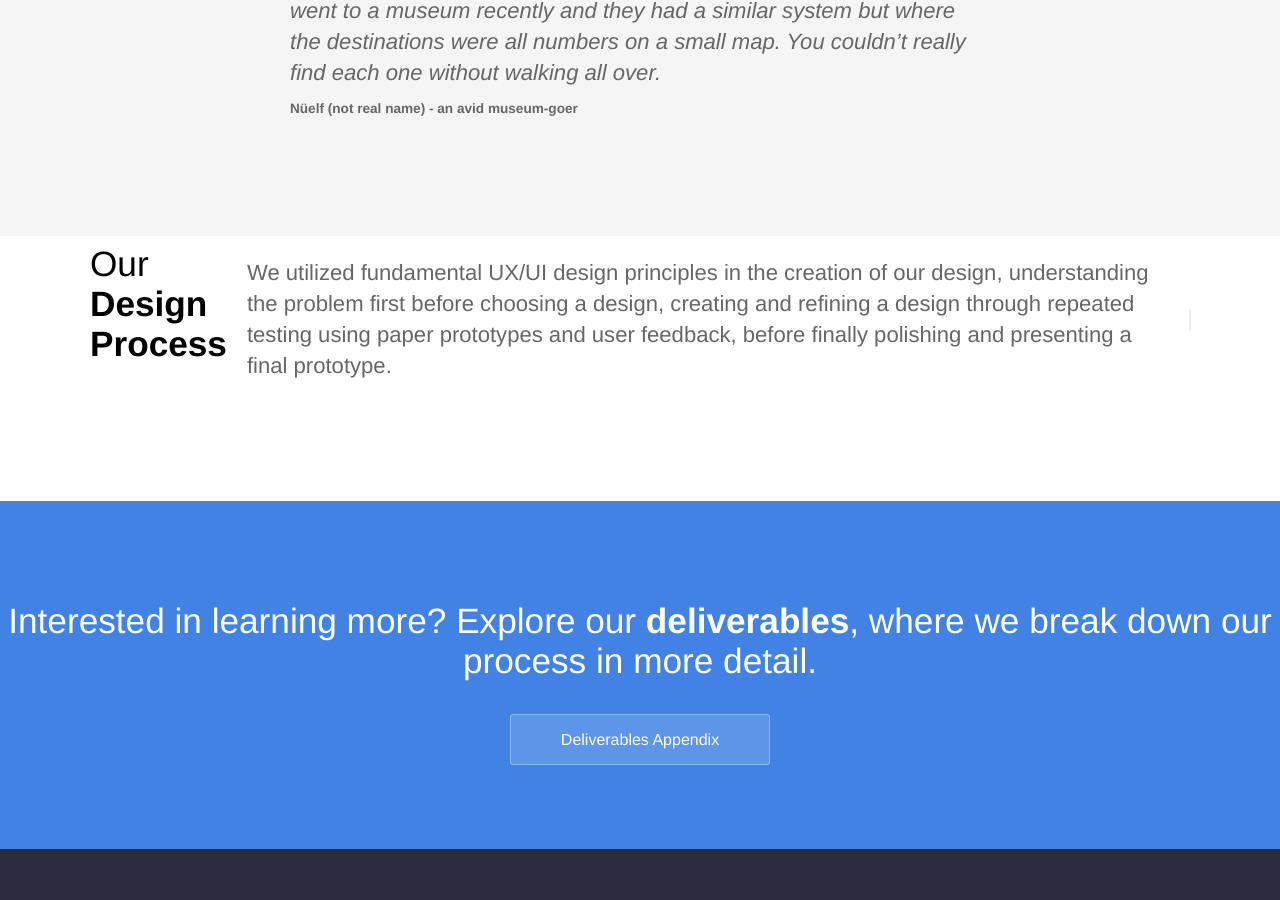
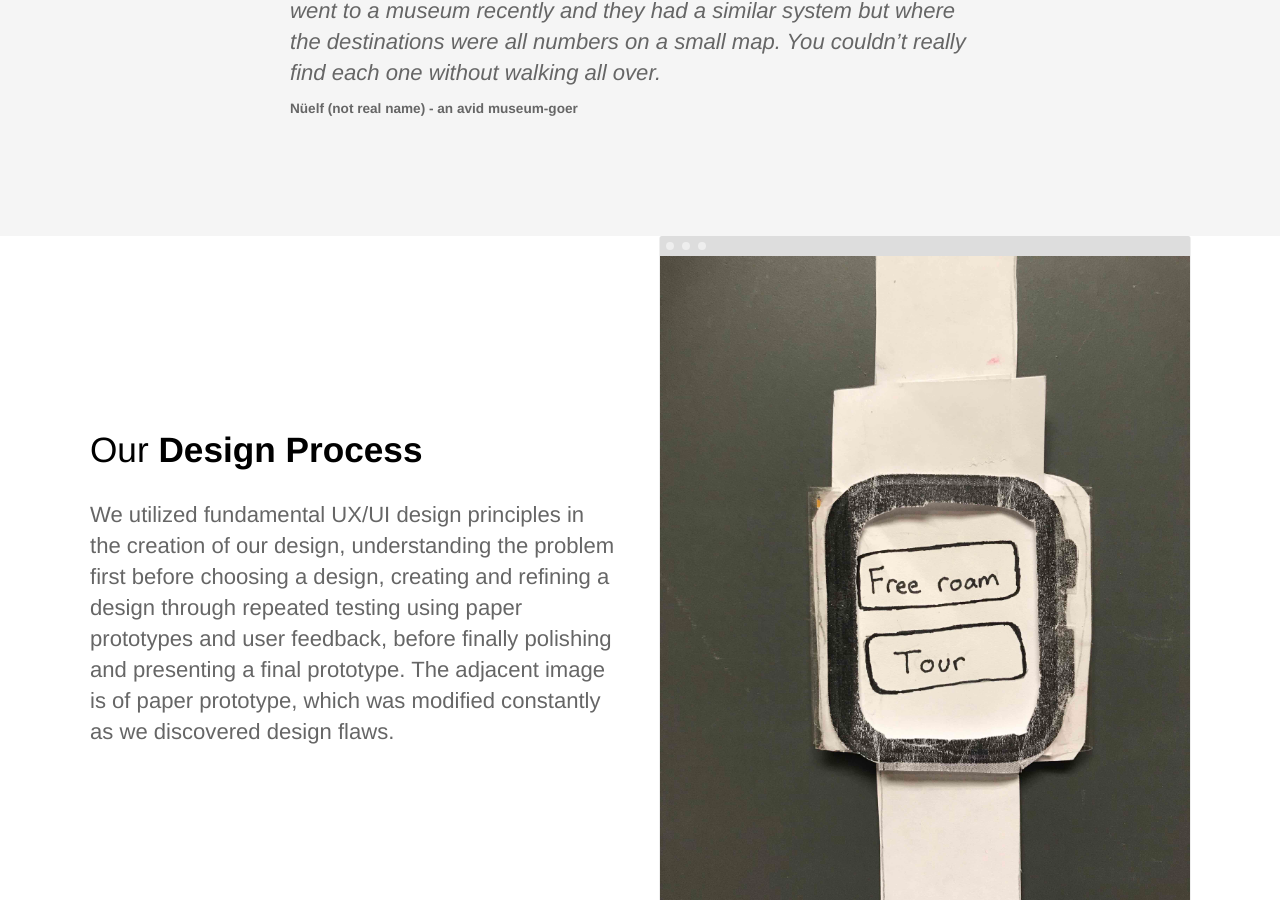
Before and after one commit to krtejeda/PersonalCuraTour, a Jekyll site: the page built from index.html, in a window 1280 px wide and 900 px high, scrolled down 2280 px. Built offline with Jekyll 4.4.1, drawn with Linux system fonts in a browser that asks for light colours.

Commit message:
Update index.html

```diff
--- a/index.html
+++ b/index.html
@@ -63,10 +63,12 @@ description: Your museum experience, a bit more guided
 		<div class="container flex">
 			<div class="text editable">
 				<h2>Our <strong>Design Process</strong></h2>
+				<p>We utilized fundamental UX/UI design principles in the creation of our design, understanding the problem first before choosing a design, creating and refining a design through repeated testing using paper prototypes and user feedback, before finally polishing and presenting a final prototype.
+
+				The adjacent image is of paper prototype, which was modified constantly as we discovered design flaws.</p>
 			</div>
-			<p>We utilized fundamental UX/UI design principles in the creation of our design, understanding the problem first before choosing a design, creating and refining a design through repeated testing using paper prototypes and user feedback, before finally polishing and presenting a final prototype. </p>
 			<div class="image">
-				<img src="/images/dashboard.png" alt="Screenshot" class="screenshot editable" />
+				<img src="https://raw.githubusercontent.com/krtejeda/PersonalCuraTour/gh-pages/img/watch_1.jpg" alt="Screenshot" class="screenshot editable" />
 			</div>
 		</div>
 	</section>
```
